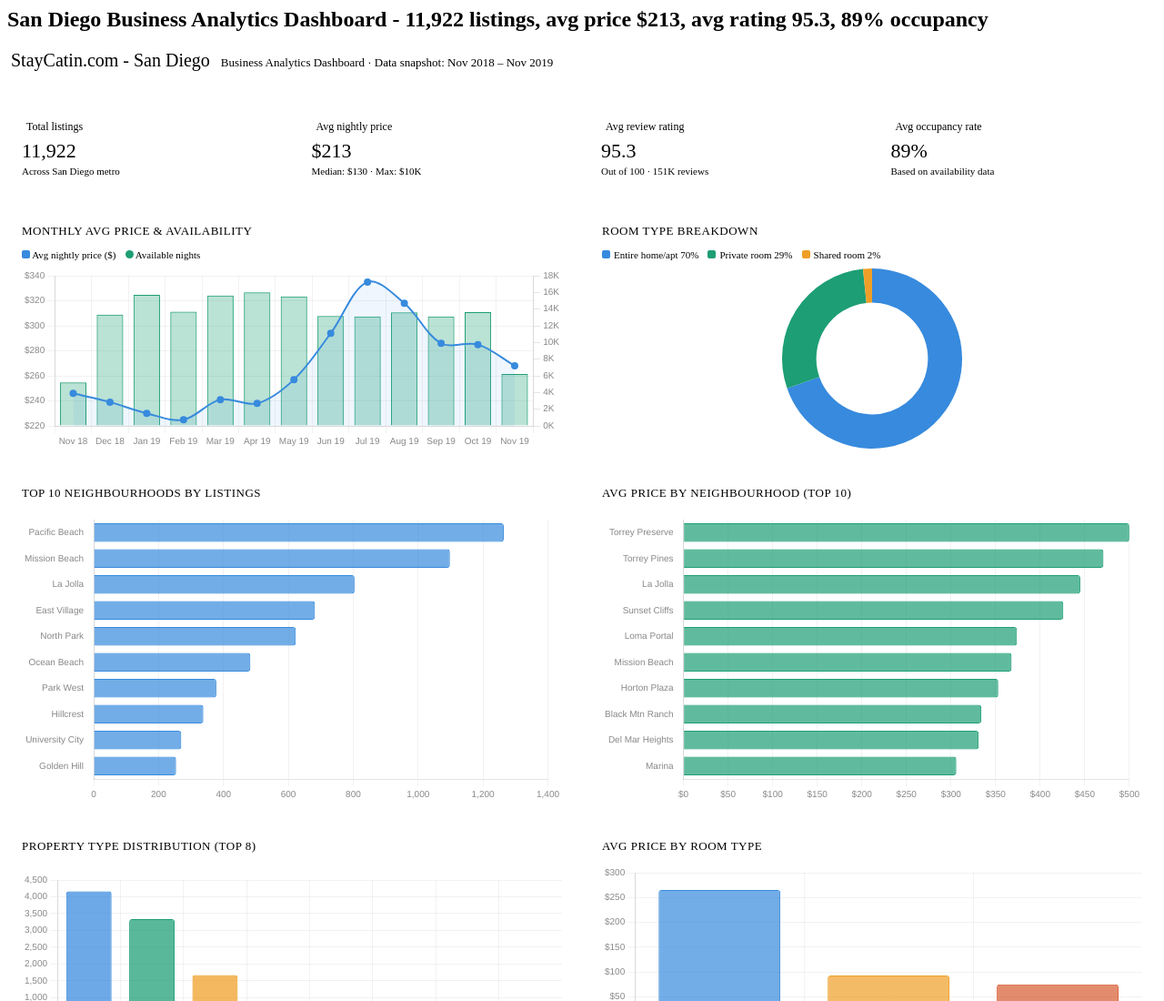
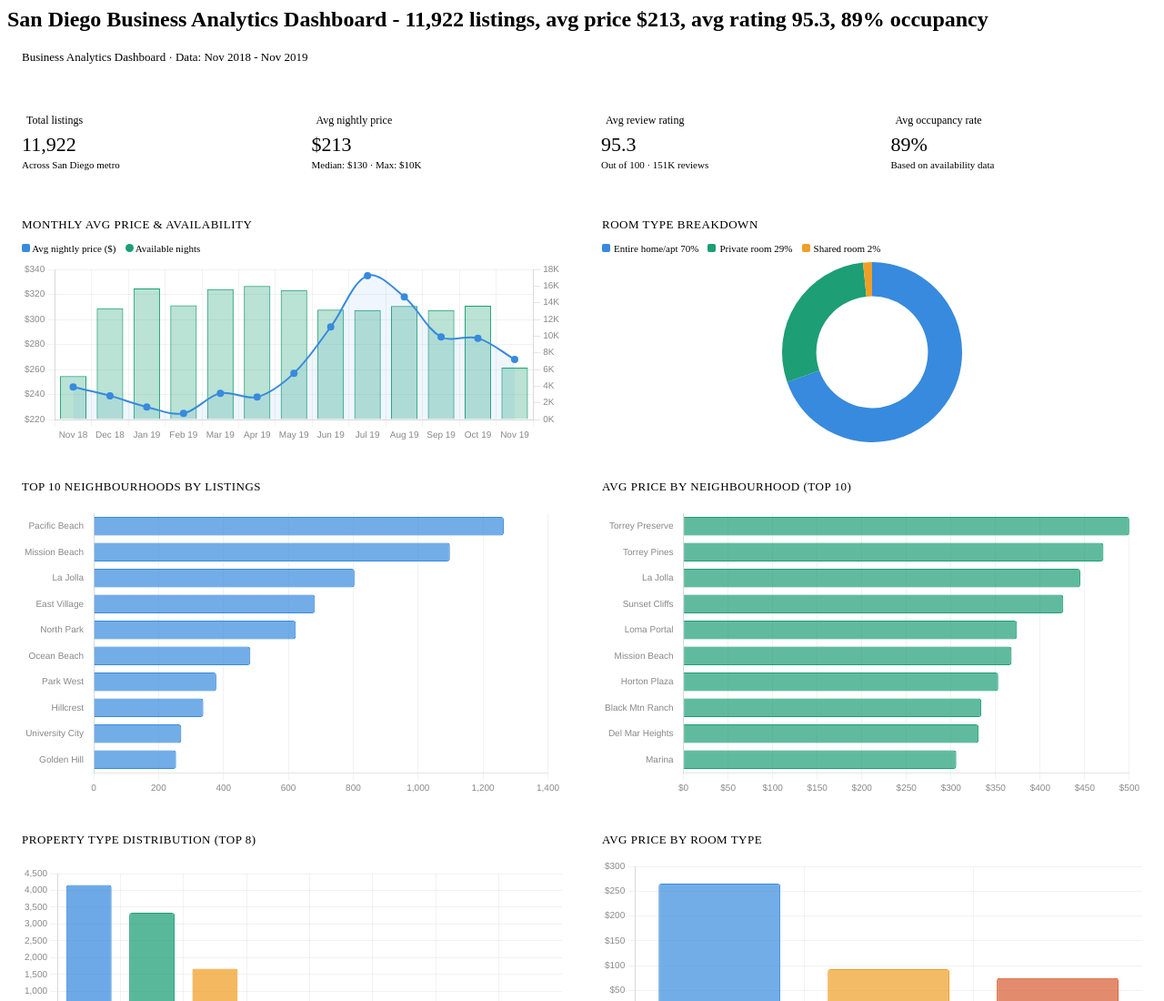
Before and after one commit to AnshulAi08/San-Diego-Business-Analytics-Dashboard, a plain HTML site: page index.html in a window 1280 px wide. Shown: the top 1100 px of the page at 91% size. Drawn offline with nearby package versions, Linux system fonts and the light colour scheme.

Commit message:
Update index.html

```diff
--- a/index.html
+++ b/index.html
@@ -26,8 +26,8 @@
 
 <div class="sc-wrap">
   <div class="sc-header">
-    <h1><i class="ti ti-home-2" aria-hidden="true" style="font-size:20px; vertical-align:-2px; margin-right:4px;"></i>StayCatin.com - San Diego</h1>
-    <span>Business Analytics Dashboard · Data snapshot: Nov 2018 – Nov 2019</span>
+    <h1><i class="ti ti-home-2" aria-hidden="true" style="font-size:20px; vertical-align:-2px; margin-right:4px;"></i></h1>
+    <span>Business Analytics Dashboard · Data: Nov 2018 - Nov 2019</span>
   </div>
 
   <div class="sc-kpis">
```
